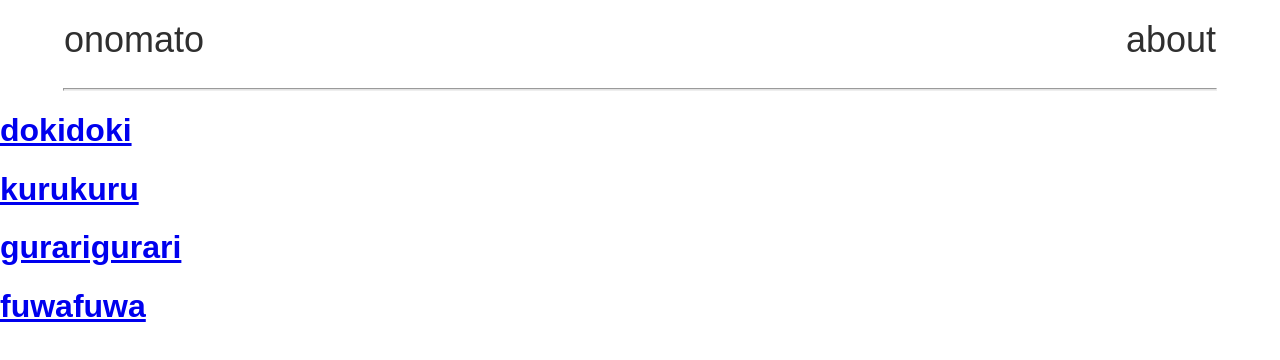
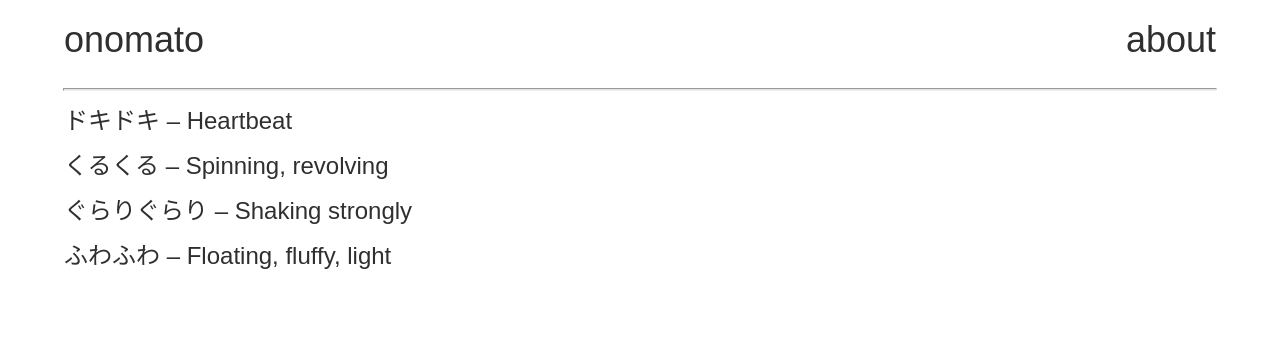
Before and after one commit to leedoughty/japanese-onomatopoeia, a React (Create React App) app: page / in a window 1280 px wide. Shown: the top 360 px of the page. Built offline with nearby package versions, Linux system fonts and the light colour scheme.

Commit message:
Update styling for homepage

```diff
--- a/src/App.scss
+++ b/src/App.scss
@@ -11,6 +11,28 @@ body {
 
 .app {
   font-family: Arial, Helvetica, sans-serif;
+}
+
+.homepage-links {
+  width: 90vw;
+  margin: auto;
+  padding: 0px;
+
+  .homepage-item {
+    font-size: 1.5em;
+    list-style-type: none;
+    margin: auto;
+    margin-top: 10px;
+    left: 0;
+    &:hover {
+      text-decoration: underline;
+    }
+  }
+
+  .homepage-link {
+    text-decoration: none;
+    color: $black;
+  }
 }
 
 nav {
--- a/src/Homepage.js
+++ b/src/Homepage.js
@@ -15,13 +15,15 @@ function Homepage() {
   };
 
   return (
-    <div>
+    <ul className="homepage-links">
       {items.map((item) => (
-        <h1 key={item.id}>
-          <Link to={`word/${item.id}`}>{item.id}</Link>
-        </h1>
+        <li className="homepage-item" key={item.id}>
+          <Link className="homepage-link" to={`word/${item.id}`}>
+            {item.word} – {item.meaning}
+          </Link>
+        </li>
       ))}
-    </div>
+    </ul>
   );
 }
 
```
